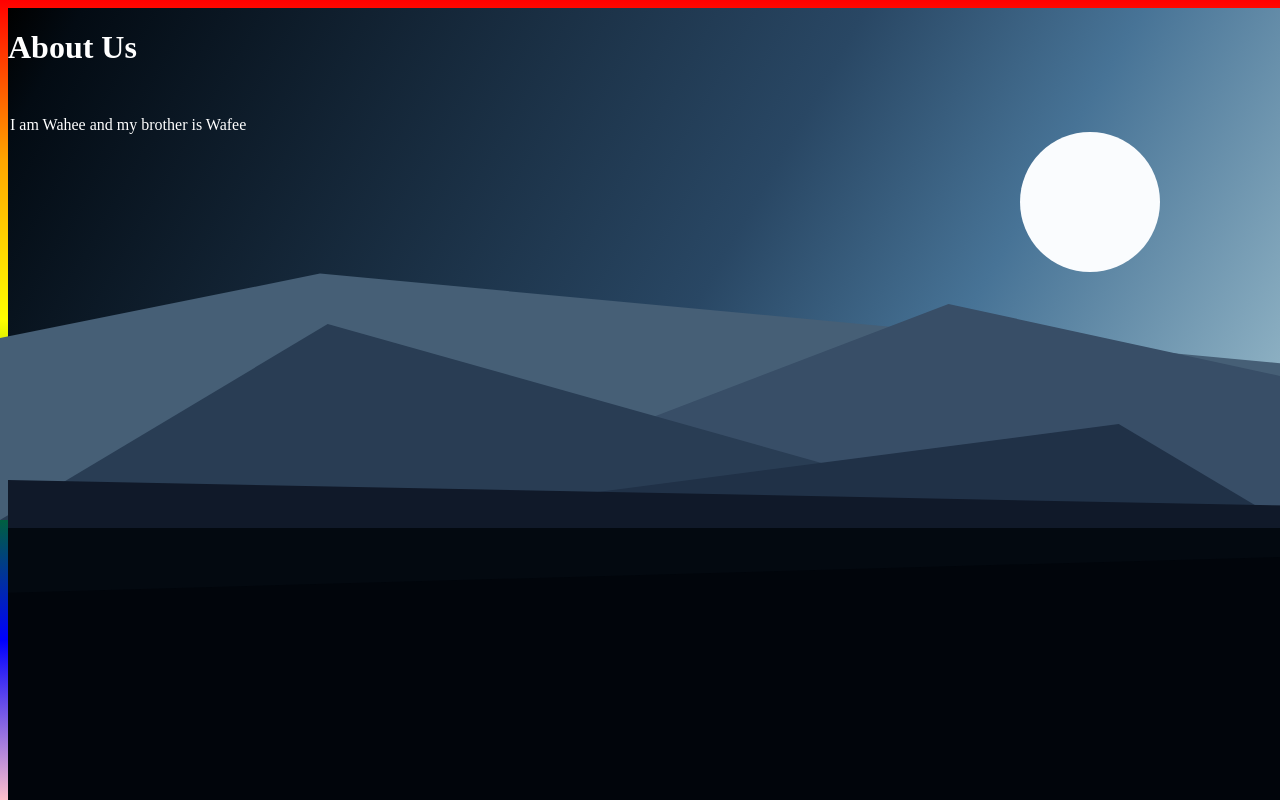
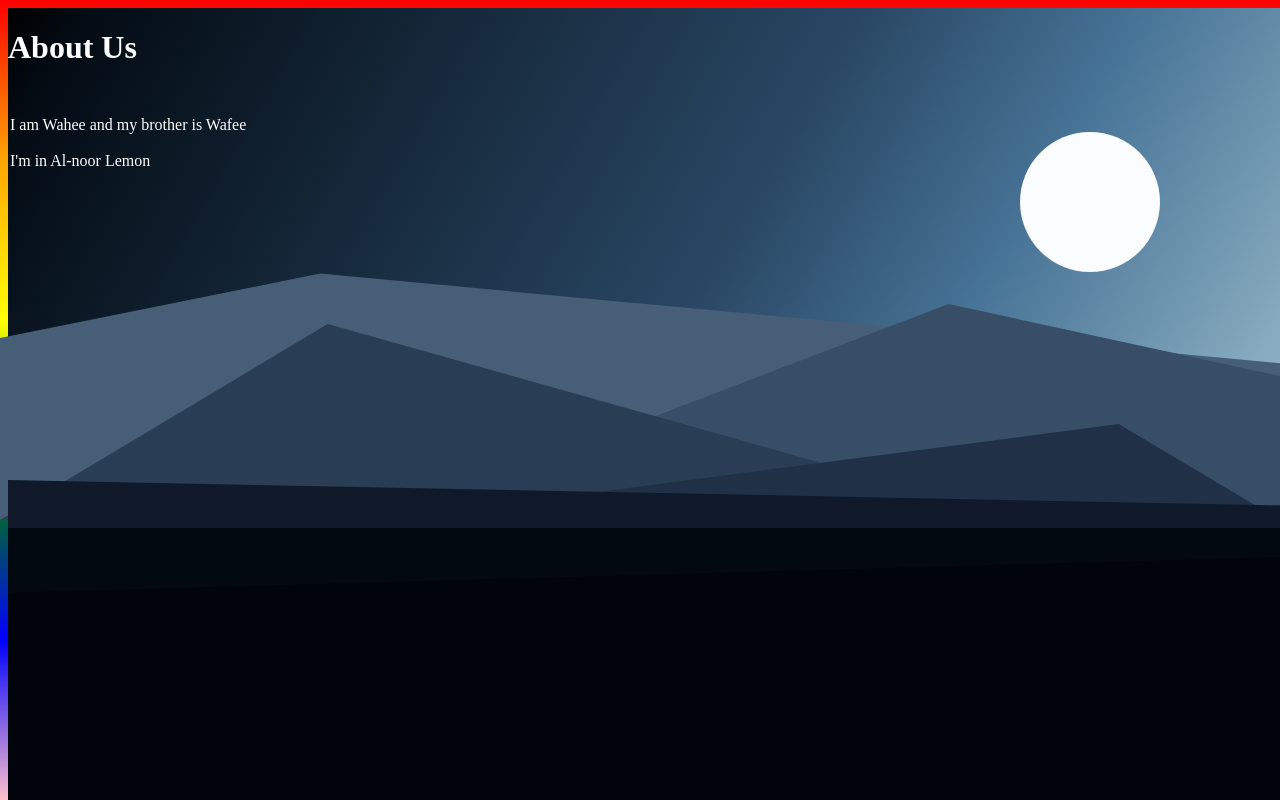
Before and after one commit to Wahee-aljabir/website, a plain HTML site: page About Us.html in a window 1280 px wide. Drawn offline with Linux system fonts and the light colour scheme.

Commit message:
more text

```diff
--- a/About Us.html
+++ b/About Us.html
@@ -31,7 +31,7 @@
 
 <body>
   <h1>About Us</h1>
-  <p class="text">I am Wahee and my brother is Wafee</p>
+  <p class="text">I am Wahee and my brother is Wafee <br><br> I'm in Al-noor Lemon</p>
 </body>
 
 </html>
```
